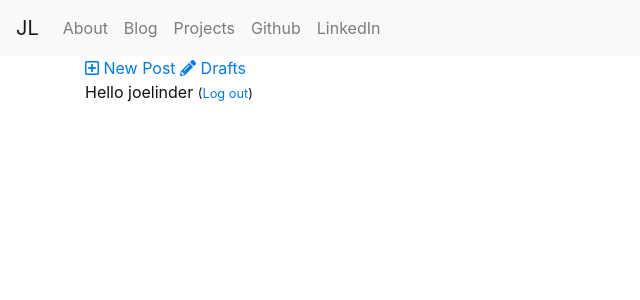
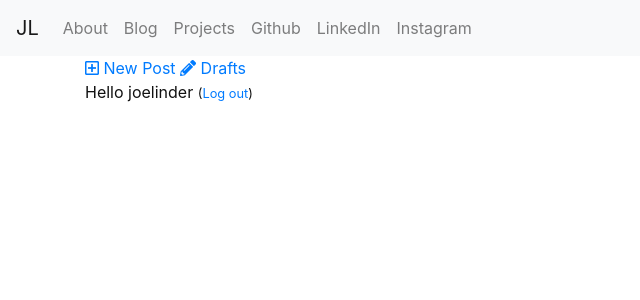
Before and after one commit to jmlinder/jmlinder-blog-elasticbeanstalk-old, a Django app: page /drafts/ in a window 1280 px wide. Shown: the top 300 px of the page, without its empty margins (0-640 px from the left). Run offline with Django 3.2, Linux system fonts and the light colour scheme; a user stored in the database is signed in; data that the repository does not hold is empty; some libraries are stand-ins or nearby versions.

```diff
--- a/blog/templates/blog/base.html
+++ b/blog/templates/blog/base.html
@@ -39,6 +39,9 @@
           <li class="nav-item">
             <a class="nav-link" target="_blank" href="https://www.linkedin.com/in/jmlinder/" >LinkedIn</a>
           </li>
+          <li class="nav-item">
+            <a class="nav-link" target="_blank" href="https://www.instagram.com/jmlinder7/" >Instagram</a>
+          </li>
         </ul>
       </div>
     </nav>
```
Also changed, not shown: ebdjango/settings.py (+4 -4 lines), 3 other files.
